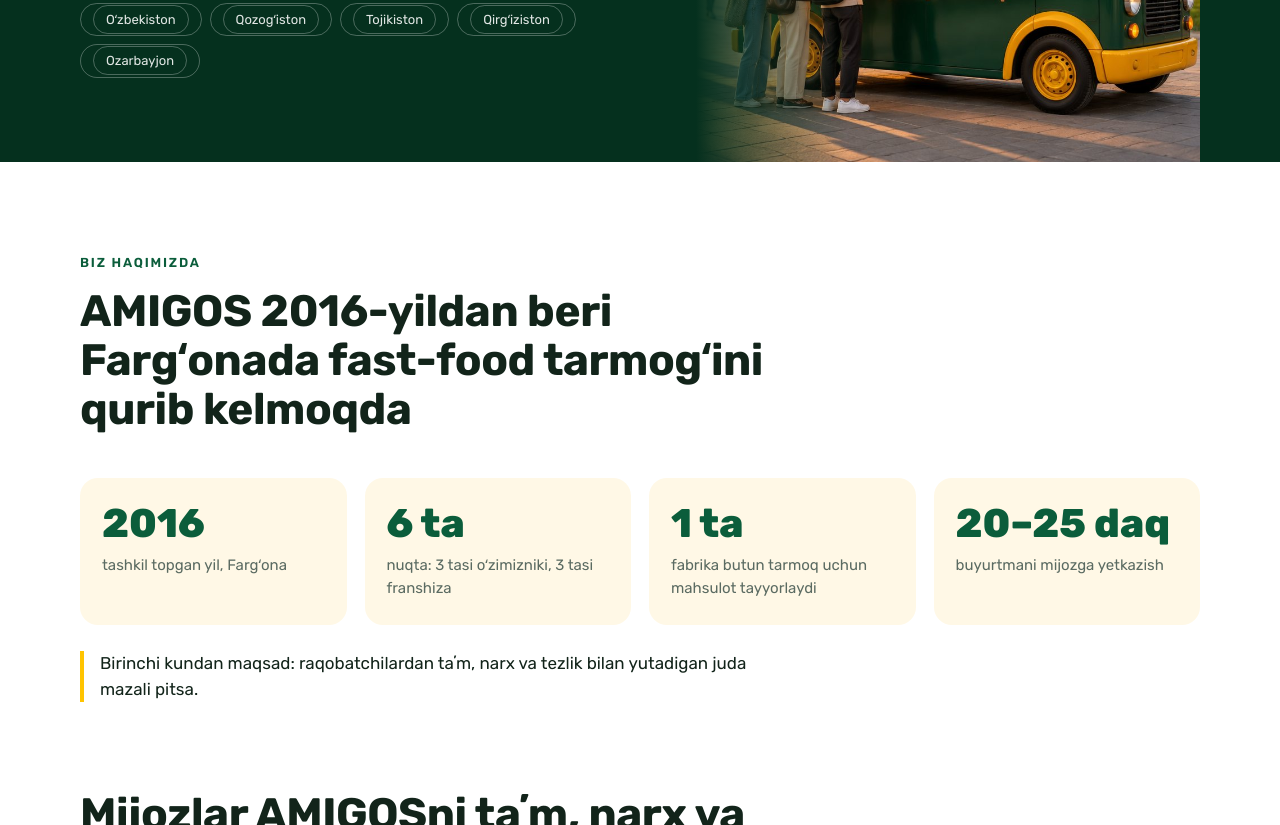
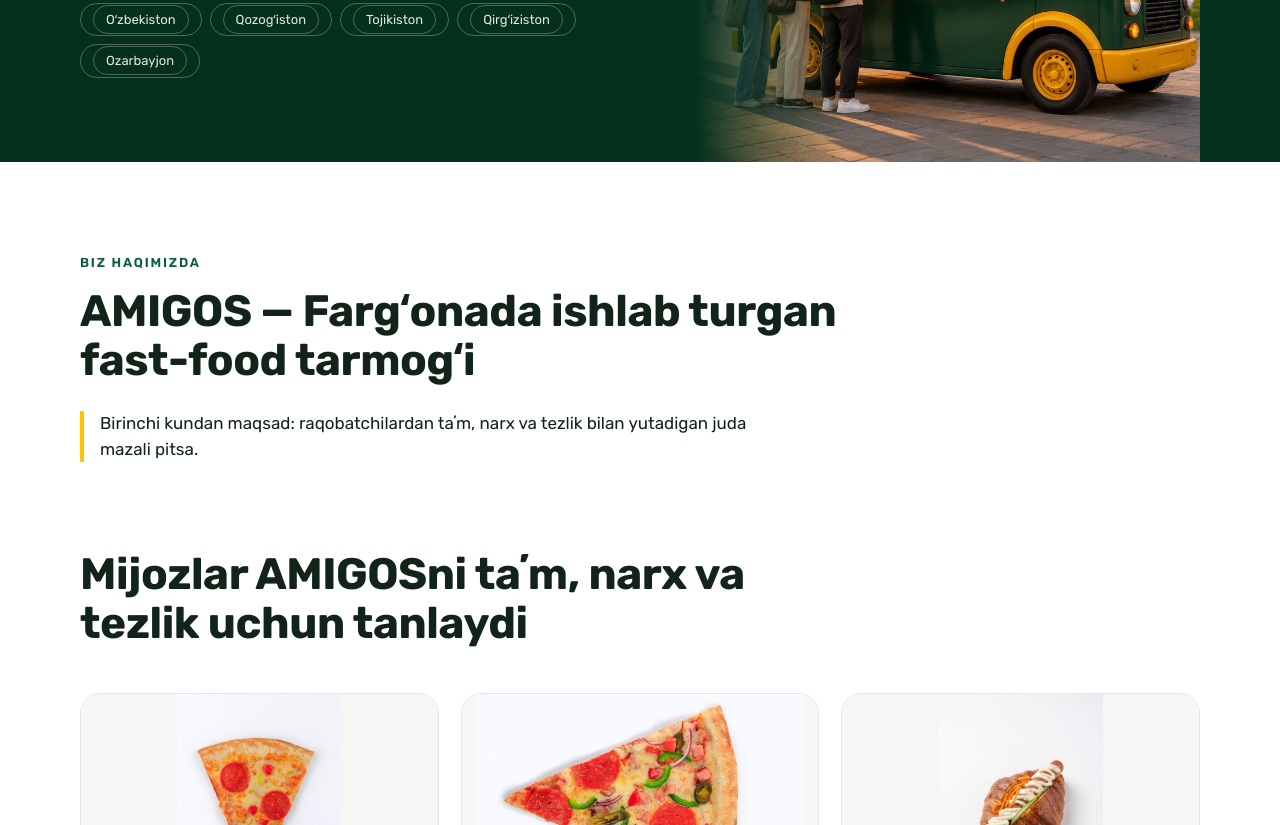
Before and after one commit to AnonymousTEAM97/amigos-master, a plain HTML site: page index.html in a window 1280 px wide. Shown: the part 522-1347 px from the top of the page. Drawn offline with Linux system fonts and the light colour scheme.

Commit message:
Remove founding year and point counts

```diff
--- a/index.html
+++ b/index.html
@@ -231,13 +231,7 @@ html[lang="uz"] .ru{display:none!important}
 <section>
   <div class="wrap">
     <span class="kicker"><span class="uz">Biz haqimizda</span><span class="ru">О нас</span></span>
-    <h2><span class="uz">AMIGOS 2016-yildan beri Fargʻonada fast-food tarmogʻini qurib kelmoqda</span><span class="ru">AMIGOS с 2016 года строит сеть быстрого питания в Фергане</span></h2>
-    <div class="stats">
-      <div class="stat"><b>2016</b><span class="uz">tashkil topgan yil, Fargʻona</span><span class="ru">год основания, Фергана</span></div>
-      <div class="stat"><b><span class="uz">6 ta</span><span class="ru">6</span></b><span class="uz">nuqta: 3 tasi oʻzimizniki, 3 tasi franshiza</span><span class="ru">точек: 3 собственные и 3 франшизные</span></div>
-      <div class="stat"><b><span class="uz">1 ta</span><span class="ru">1</span></b><span class="uz">fabrika butun tarmoq uchun mahsulot tayyorlaydi</span><span class="ru">фабрика готовит продукцию для всей сети</span></div>
-      <div class="stat"><b>20–25 <span class="uz">daq</span><span class="ru">мин</span></b><span class="uz">buyurtmani mijozga yetkazish</span><span class="ru">доставка заказа гостю</span></div>
-    </div>
+    <h2><span class="uz">AMIGOS — Fargʻonada ishlab turgan fast-food tarmogʻi</span><span class="ru">AMIGOS — работающая сеть быстрого питания из Ферганы</span></h2>
     <p class="note"><span class="uz">Birinchi kundan maqsad: raqobatchilardan taʼm, narx va tezlik bilan yutadigan juda mazali pitsa.</span><span class="ru">Цель с первого дня: очень вкусная пицца, которая выигрывает у конкурентов вкусом, ценой и скоростью.</span></p>
   </div>
 </section>
```
